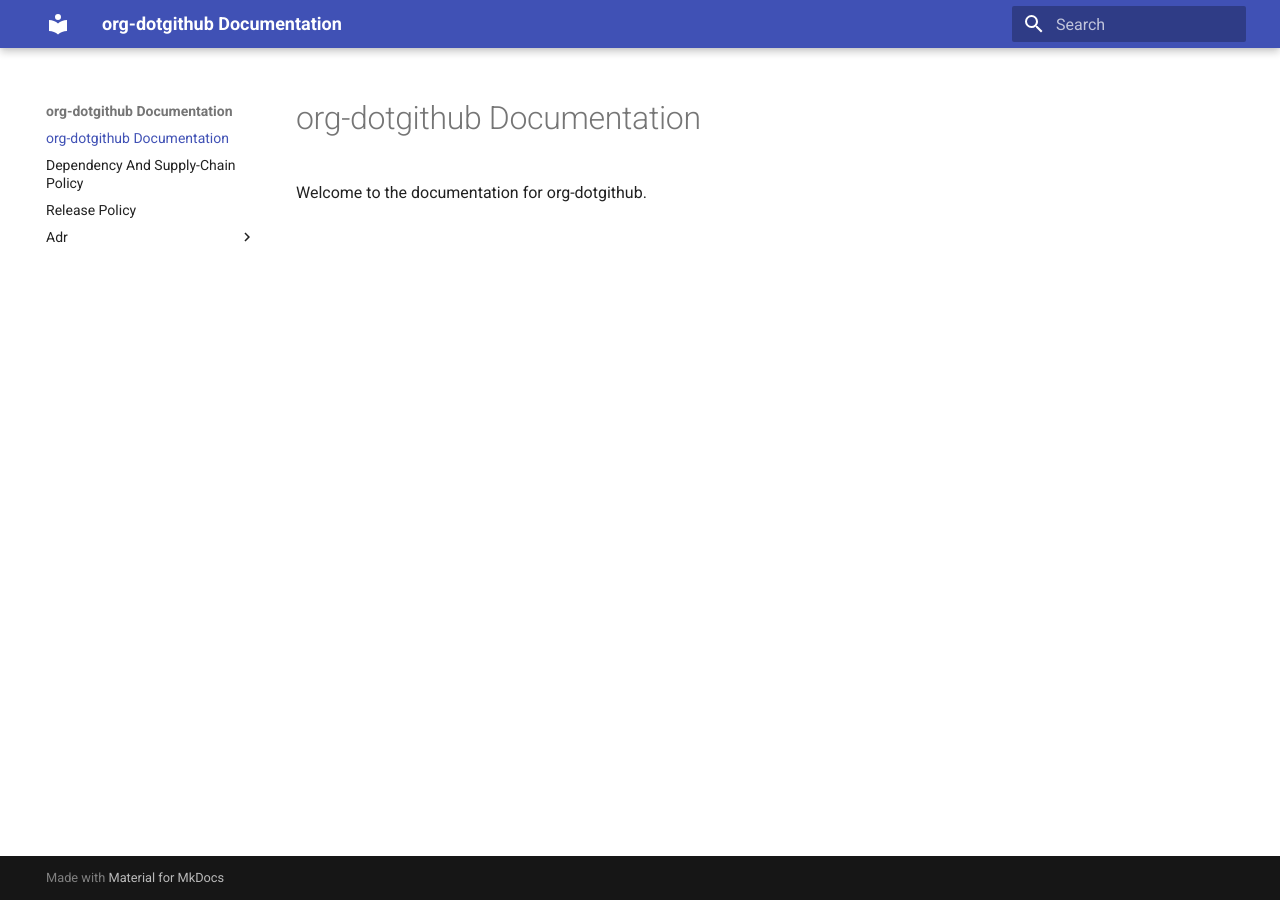
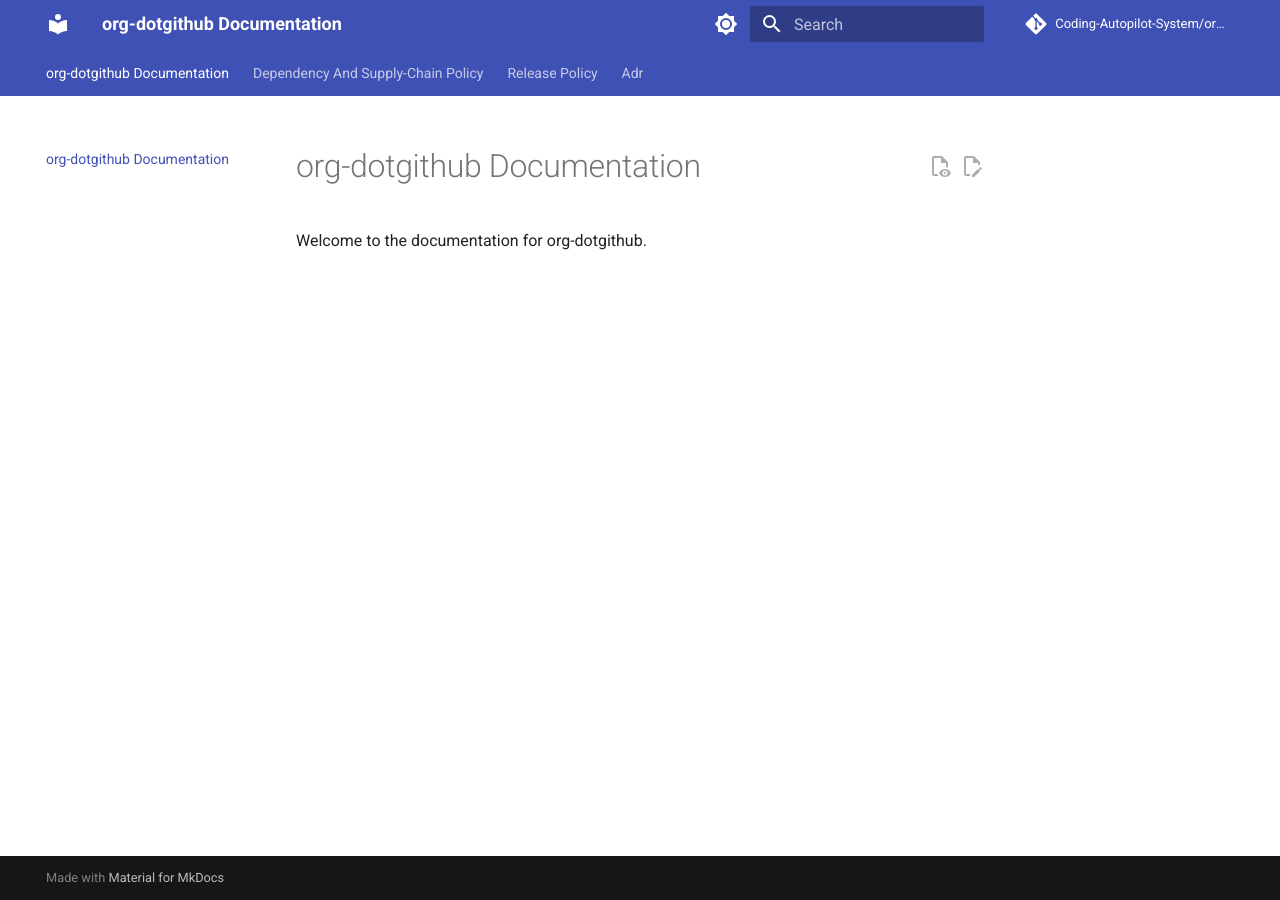
Before and after one commit to Coding-Autopilot-System/.github, an MkDocs documentation site: the page built from docs/index.md, in a window 1280 px wide. Built offline with MkDocs 1.6.1 and Material for MkDocs 9.7.7, drawn with Linux system fonts in a browser that asks for light colours; comment, search, counter and statistics services are not loaded.

Commit message:
gsd:quick ui: inject elite mkdocs material configuration

```diff
--- a/mkdocs.yml
+++ b/mkdocs.yml
@@ -1,3 +1,61 @@
 site_name: org-dotgithub Documentation
+site_description: Autonomous GitHub workflow engine for the Coding Autopilot System.
+site_url: https://Coding-Autopilot-System.github.io/gsd-orchestrator/
+
 theme:
   name: material
+  font:
+    text: Roboto
+    code: Roboto Mono
+  palette:
+    # Palette toggle for light mode
+    - media: "(prefers-color-scheme: light)"
+      scheme: default
+      primary: indigo
+      accent: blue
+      toggle:
+        icon: material/brightness-7
+        name: Switch to dark mode
+    # Palette toggle for dark mode
+    - media: "(prefers-color-scheme: dark)"
+      scheme: slate
+      primary: indigo
+      accent: blue
+      toggle:
+        icon: material/brightness-4
+        name: Switch to light mode
+  features:
+    - navigation.tabs
+    - navigation.sections
+    - navigation.top
+    - navigation.indexes
+    - search.suggest
+    - search.highlight
+    - search.share
+    - content.code.copy
+    - content.action.edit
+    - content.action.view
+
+repo_name: Coding-Autopilot-System/org-dotgithub
+repo_url: https://github.com/Coding-Autopilot-System/org-dotgithub
+edit_uri: edit/main/docs/
+
+markdown_extensions:
+  - pymdownx.highlight:
+      anchor_linenums: true
+      line_spans: __span
+      pygments_lang_class: true
+  - pymdownx.inlinehilite
+  - pymdownx.snippets
+  - pymdownx.superfences:
+      custom_fences:
+        - name: mermaid
+          class: mermaid
+          format: !!python/name:pymdownx.superfences.fence_code_format
+  - admonition
+  - pymdownx.details
+  - pymdownx.tasklist:
+      custom_checkbox: true
+
+plugins:
+  - search
```
